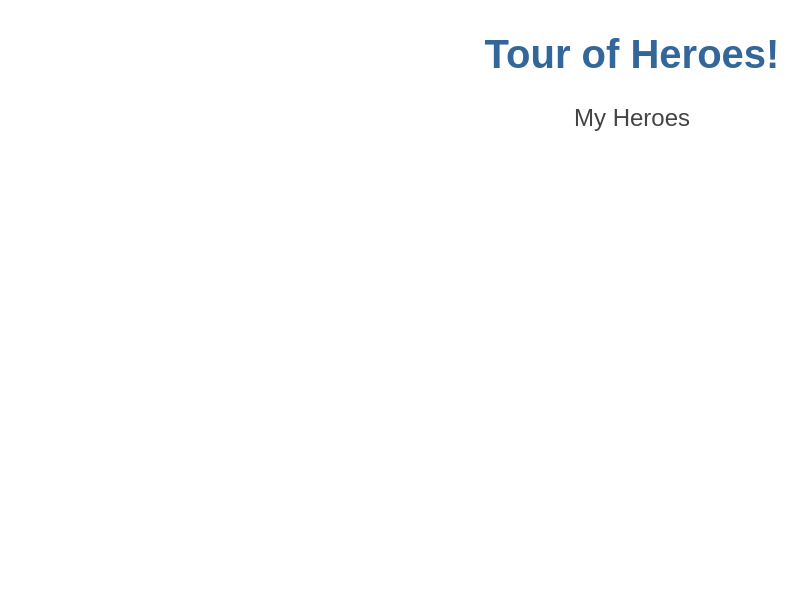
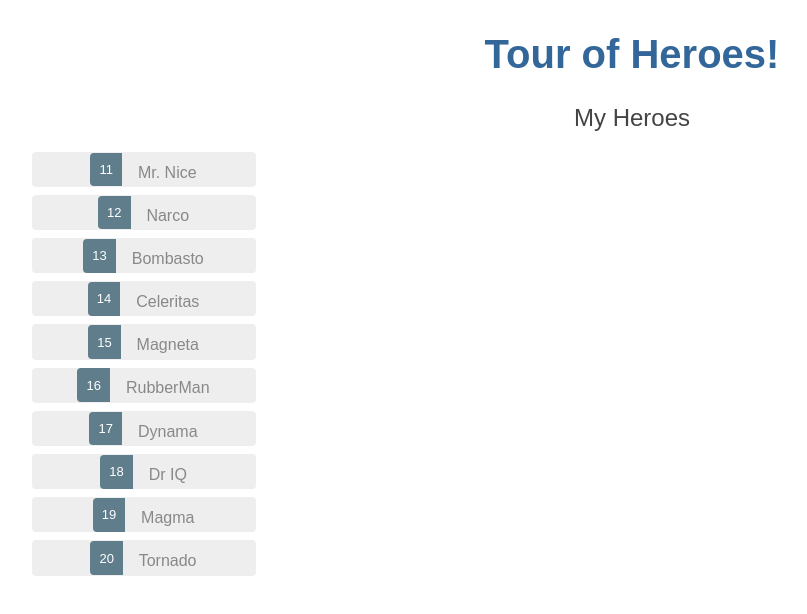
Before and after one commit to newtonkiragu/my-angular-app, an Angular app: page / in a window 1280 px wide. Shown: the top 614 px of the page, without its empty margins (8-815 px from the left). Built offline with nearby package versions, Linux system fonts and the light colour scheme.

Commit message:
imported mock heroes

```diff
--- a/src/app/heroes/heroes.component.ts
+++ b/src/app/heroes/heroes.component.ts
@@ -1,6 +1,6 @@
 import { Component, OnInit } from '@angular/core';
-import {Hero} from '../hero';
-import {HEROES} from '../mock-heroes';
+import { Hero } from '../hero';
+import { HEROES } from '../mock-heroes';
 
 @Component({
   selector: 'app-heroes',
@@ -9,13 +9,17 @@ import {HEROES} from '../mock-heroes';
 })
 export class HeroesComponent implements OnInit {
 
-  hero: Hero = {
-    id: 1,
-    name: 'Windstorm'
-  };
+  heroes = HEROES;
+
+  selectedHero: Hero;
+
+
   constructor() { }
 
   ngOnInit() {
   }
 
+  onSelect(hero: Hero): void {
+    this.selectedHero = hero;
+  }
 }
```
